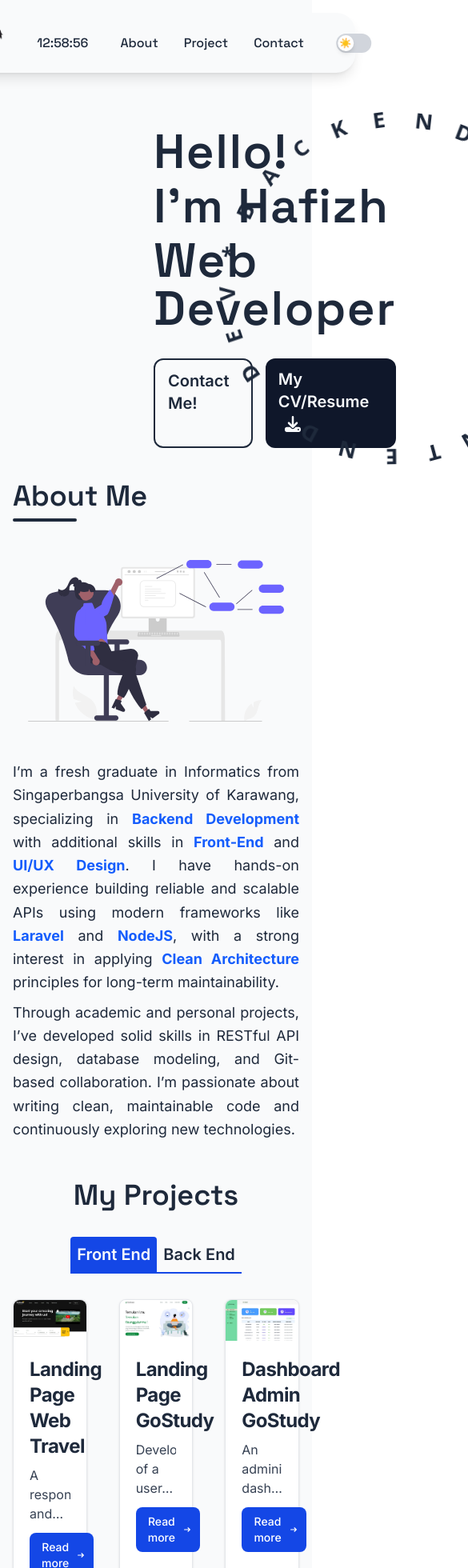
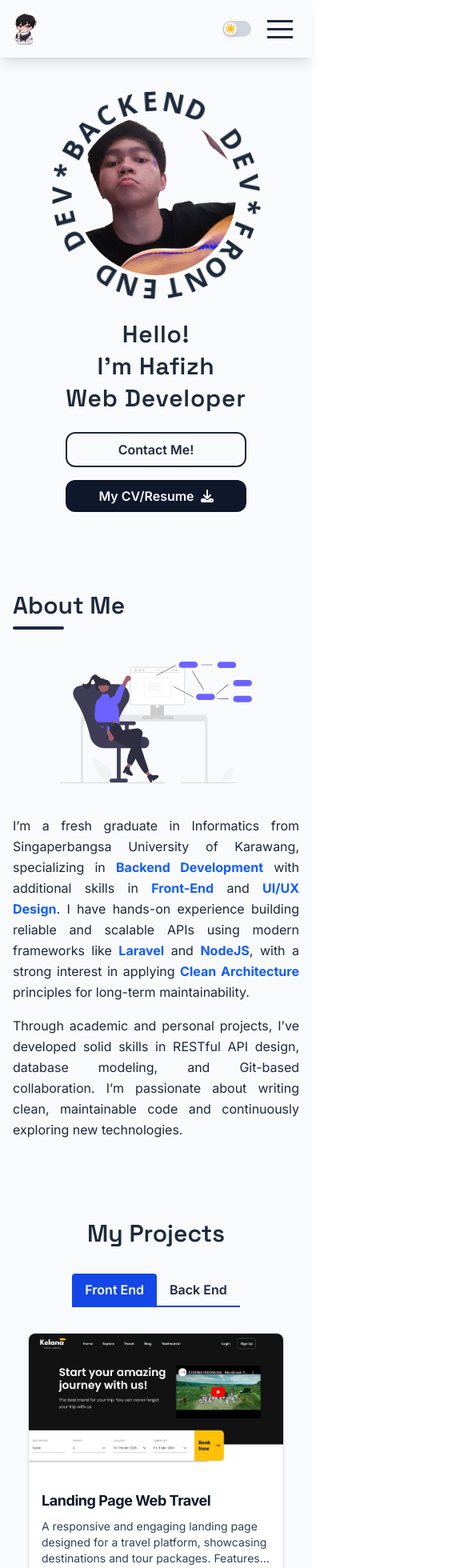
Before and after one commit to mhafiiizh/portfolio, a React (Vite) app: page / in a window 390 px wide. Shown: the top 1960 px of the page at 80% size, 585 px wide, since content can reach past the window. Built offline with nearby package versions, Linux system fonts and the light colour scheme.

Commit message:
feat: responsive design

```diff
--- a/api/send-email.ts
+++ b/api/send-email.ts
@@ -8,11 +8,9 @@ exports.handler = async function (request, response) {
   try {
     const { template_id, user_id, template_params } = await request.json(); // Menggunakan request.json()
 
-    // Ambil rahasia dari Environment Variables Vercel
     const emailJsServiceId = process.env.EMAILJS_SERVICE_ID;
     const emailJsPublicKey = process.env.EMAILJS_PUBLIC_KEY;
 
-    // Lakukan validasi dasar jika diperlukan
     if (!emailJsServiceId || !template_id || !user_id || !template_params) {
       return new Response('Missing or invalid parameters', { status: 400 });
     }
--- a/index.html
+++ b/index.html
@@ -5,7 +5,7 @@
     <link
       rel="icon"
       type="image/svg+xml"
-      href="./src/assets/h_logo.png"
+      href="./src/assets/logo_h.png"
     />
     <meta
       name="viewport"
--- a/package.json
+++ b/package.json
@@ -23,6 +23,7 @@
     "@tailwindcss/vite": "^4.1.8",
     "framer-motion": "^12.15.0",
     "gh-pages": "^6.3.0",
+    "hamburger-react": "^2.5.2",
     "react": "^19.1.0",
     "react-dom": "^19.1.0",
     "tailwindcss": "^4.1.8"
--- a/src/components/About.tsx
+++ b/src/components/About.tsx
@@ -6,23 +6,28 @@ export default function About() {
       id='about'
       className='flex flex-col items-center justify-center min-h-screen pt-10 px-4 md:px-8 lg:px-16'
     >
-      <div className='w-full max-w-6xl mb-12 text-left'>
-        <h1 className='font-space-grotesk text-4xl md:text-5xl font-semibold'>
+      {/* Header */}
+      <div className='w-full max-w-6xl mb-10 text-left'>
+        <h1 className='font-space-grotesk text-3xl md:text-4xl lg:text-5xl font-semibold'>
           About Me
         </h1>
-        <div className='h-1 w-20 bg-text-light dark:bg-text-dark mt-2 rounded-full'></div>
+        <div className='h-1 w-16 md:w-20 bg-text-light dark:bg-text-dark mt-2 rounded-full'></div>
       </div>
 
-      <div className='flex flex-col md:flex-row items-center justify-center gap-12 max-w-7xl w-full'>
+      {/* Content */}
+      <div className='flex flex-col md:flex-row items-center justify-center gap-10 md:gap-12 max-w-7xl w-full'>
+        {/* Image Section */}
         <div className='w-full md:w-1/2 flex justify-center'>
           <img
             src={aboutImg}
             alt='About Illustration'
-            className='w-full max-w-xs md:max-w-md lg:max-w-sm'
+            className='w-full max-w-[240px] md:max-w-md lg:max-w-sm'
           />
         </div>
-        <div className='font-inter text-lg md:text-xl leading-relaxed text-text-light dark:text-text-dark w-full md:w-1/2 text-justify md:text-justify'>
-          <p className='mb-2'>
+
+        {/* Text Section */}
+        <div className='font-inter text-base md:text-lg lg:text-xl leading-relaxed text-text-light dark:text-text-dark w-full md:w-1/2 text-justify'>
+          <p className='mb-4'>
             I’m a fresh graduate in Informatics from Singaperbangsa University
             of Karawang, specializing in{' '}
             <strong className='text-blue-600 dark:text-blue-400'>
@@ -49,7 +54,7 @@ export default function About() {
             </strong>{' '}
             principles for long-term maintainability.
           </p>
-          <p className='mb-2'>
+          <p>
             Through academic and personal projects, I’ve developed solid skills
             in RESTful API design, database modeling, and Git-based
             collaboration. I’m passionate about writing clean, maintainable code
--- a/src/components/Footer.tsx
+++ b/src/components/Footer.tsx
@@ -3,7 +3,7 @@ export default function Footer() {
     <>
       <div className='flex flex-col gap-5 items-center justify-center text-text-dark dark:text-text-dark bg-blue-700 dark:bg-blue-600 h-fit mt-10 p-5'>
         <h1 className='text-3xl'>Let's Work Together 🙌🏻</h1>
-        <p>Copyright &copy; 2024 Muhammad Hafizh Ihsan</p>
+        <p>Copyright &copy; 2025 Muhammad Hafizh Ihsan</p>
       </div>
     </>
   );
--- a/src/components/Hero.tsx
+++ b/src/components/Hero.tsx
@@ -5,51 +5,49 @@ import CircularText from '@/components/third-party/CircularText';
 
 export default function Hero() {
   return (
-    <div className='hero flex flex-row justify-between px-48 pt-40'>
-      <div className='left-side flex flex-col gap-8 justify-center font-semibold'>
-        <div className='text-6xl flex flex-col gap-2 font-space-grotesk tracking-wide'>
+    <div className='flex flex-col-reverse lg:flex-row items-center justify-between gap-14 md:gap-14 px-6 md:px-24 lg:px-36 xl:px-48 pt-36 md:pt-36 lg:pt-40'>
+      {/* Left Side */}
+      <div className='flex flex-col gap-6 justify-center font-semibold text-center lg:text-left'>
+        <div className='text-3xl md:text-4xl lg:text-5xl flex flex-col gap-1 font-space-grotesk tracking-wide'>
           <h1>Hello!</h1>
           <h1>I'm Hafizh</h1>
           <h1>Web Developer</h1>
         </div>
-        <div className='flex text-xl gap-4 font-inter'>
+
+        <div className='flex flex-col md:flex-row text-base md:text-lg lg:text-xl gap-4 justify-center lg:justify-start font-inter'>
           <a
             href='https://mail.google.com/mail/?view=cm&fs=1&to=muhammadhafizhihsan@gmail.com'
             target='_blank'
             rel='noopener'
-            className='border-2 rounded-xl pt-3 p-4 hover:bg-background-dark hover:text-text-dark dark:hover:bg-background-light dark:hover:text-text-light cursor-pointer'
+            className='border-2 rounded-xl py-2 px-4 md:py-3 md:px-5 hover:bg-background-dark hover:text-text-dark dark:hover:bg-background-light dark:hover:text-text-light cursor-pointer'
           >
             Contact Me!
           </a>
-          <div className='rounded-xl pt-3 p-4 bg-background-dark text-text-dark dark:bg-background-light dark:text-text-light'>
           <a
             href='/doc/CV_Muhammad-Hafizh-Ihsan.pdf'
             download='CV_Muhammad-Hafizh-Ihsan.pdf'
             target='_blank'
             rel='noopener noreferrer'
+            className='rounded-xl py-2 px-4 md:py-3 md:px-5 bg-background-dark text-text-dark dark:bg-background-light dark:text-text-light flex items-center justify-center gap-2'
           >
             My CV/Resume
+            <FontAwesomeIcon icon={faDownload} />
           </a>
-            <FontAwesomeIcon
-              icon={faDownload}
-              className='pl-2'
-            />
         </div>
       </div>
-      </div>
-      <div className='relative'>
+
+      {/* Right Side */}
+      <div className='relative flex justify-center items-center'>
         <img
           src={heroImg}
-          height={250}
-          width={250}
-          className='rounded-full mt-5'
+          className='rounded-full h-[200px] w-[200px] md:h-[220px] md:w-[220px] lg:h-[250px] lg:w-[250px]'
           alt='Hero Image'
         />
         <CircularText
           text='FRONTEND DEV*BACKEND DEV*'
           onHover='speedUp'
           spinDuration={20}
-          className='absolute inset-0 h-full scale-115 text-text-light dark:text-text-dark'
+          className='absolute inset-0 h-full scale-140 md:scale-135 lg:scale-130 text-text-light dark:text-text-dark pointer-events-none'
         />
       </div>
     </div>
--- a/src/components/Nav.tsx
+++ b/src/components/Nav.tsx
@@ -1,11 +1,16 @@
-import { useState, useEffect } from 'react';
+import { useState, useEffect, useRef } from 'react';
 import isoImg from '@/assets/iso.png';
 import type { Theme } from '@/hooks/useTheme';
 import { useTheme } from '@/hooks/useTheme';
+import { Squash as Hamburger } from 'hamburger-react';
 
 export default function Nav() {
   const [theme, setTheme] = useTheme();
   const [time, setTime] = useState<string>('');
+  const [isAtTop, setIsAtTop] = useState<boolean>(true);
+  const [isHovered, setIsHovered] = useState<boolean>(false);
+  const [isMobileMenuOpen, setIsMobileMenuOpen] = useState<boolean>(false);
+  const mobileNavRef = useRef<HTMLDivElement>(null);
 
   useEffect(() => {
     const updateClock = () => {
@@ -15,35 +20,83 @@ export default function Nav() {
       const s = now.getSeconds().toString().padStart(2, '0');
       setTime(`${h}:${m}:${s}`);
     };
-
     updateClock();
     const interval = setInterval(updateClock, 1000);
-
     return () => clearInterval(interval);
   }, []);
 
+  useEffect(() => {
+    const handleScroll = () => {
+      setIsAtTop(window.scrollY < 20);
+    };
+    window.addEventListener('scroll', handleScroll);
+    return () => {
+      window.removeEventListener('scroll', handleScroll);
+    };
+  }, []);
+
+  useEffect(() => {
+    const handleClickOutside = (event: MouseEvent) => {
+      if (
+        mobileNavRef.current &&
+        !mobileNavRef.current.contains(event.target as Node)
+      ) {
+        setIsMobileMenuOpen(false);
+      }
+    };
+
+    if (isMobileMenuOpen) {
+      document.addEventListener('mousedown', handleClickOutside);
+    }
+
+    return () => {
+      document.removeEventListener('mousedown', handleClickOutside);
+    };
+  }, [isMobileMenuOpen]);
+
   const handleThemeChange = () => {
     const newTheme: Theme = theme === 'dark' ? 'light' : 'dark';
-    console.log('Switching to:', newTheme);
     setTheme(newTheme);
   };
 
+  const handleLinkClick = () => {
+    setIsMobileMenuOpen(false);
+  };
+
   return (
-    <nav className='font-medium font-space-grotesk text-text-light dark:text-text-dark fixed top-4 left-1/2 transform -translate-x-1/2 flex flex-row items-center gap-10 bg-background-light dark:bg-background-dark rounded-3xl py-2 px-5 shadow-lg z-50 dark:shadow-blue-950'>
+    <>
+      <nav
+        id='main-nav'
+        className={`
+          font-medium font-space-grotesk
+          text-text-light dark:text-text-dark
+          fixed top-4 left-1/2 transform -translate-x-1/2
+          hidden md:flex flex-row items-center
+          rounded-3xl py-2 px-5 shadow-lg z-50
+          transition-all duration-300 ease-in-out
+          ${
+            isAtTop || isHovered
+              ? 'bg-background-light dark:bg-background-dark shadow-lg dark:shadow-blue-950'
+              : 'bg-background-light/70 dark:bg-background-dark/70 shadow-md dark:shadow-blue-950/50 backdrop-blur-sm'
+          }
+          gap-4 lg:gap-10
+        `}
+        onMouseEnter={() => setIsHovered(true)}
+        onMouseLeave={() => setIsHovered(false)}
+      >
         <img
           src={isoImg}
-        width={40}
-        height={40}
           alt='Iso Image'
+          className='w-8 lg:w-8'
         />
 
-      <p>{time}</p>
+        <p className='hidden lg:block text-sm lg:text-base'>{time}</p>
 
-      <ul className='flex flex-row items-center gap-8'>
+        <ul className='flex flex-row items-center gap-4 lg:gap-8'>
           <li>
             <a
               href='#about'
-            className='hover:text-blue-600 dark:hover:text-blue-400 transition-colors duration-200'
+              className='hover:text-blue-600 dark:hover:text-blue-400 transition-colors duration-200 text-sm lg:text-base'
             >
               About
             </a>
@@ -51,7 +104,7 @@ export default function Nav() {
           <li>
             <a
               href='#project'
-            className='hover:text-blue-600 dark:hover:text-blue-400 transition-colors duration-200'
+              className='hover:text-blue-600 dark:hover:text-blue-400 transition-colors duration-200 text-sm lg:text-base'
             >
               Project
             </a>
@@ -59,7 +112,7 @@ export default function Nav() {
           <li>
             <a
               href='#contact'
-            className='hover:text-blue-600 dark:hover:text-blue-400 transition-colors duration-200'
+              className='hover:text-blue-600 dark:hover:text-blue-400 transition-colors duration-200 text-sm lg:text-base'
             >
               Contact
             </a>
@@ -75,8 +128,8 @@ export default function Nav() {
               onChange={handleThemeChange}
               aria-label='Toggle dark mode'
             />
-          <div className='w-11 h-6 bg-gray-300 dark:bg-gray-600 peer-focus:outline-none peer-focus:ring-2 peer-focus:ring-blue-300 rounded-full peer peer-checked:bg-blue-600 transition-all duration-300'></div>
-          <div className='absolute left-0.5 top-0.5 w-5 h-5 bg-white rounded-full shadow-md transform transition-transform duration-300 peer-checked:translate-x-5 flex items-center justify-center'>
+            <div className='w-9 h-5 lg:w-11 lg:h-6 bg-gray-300 dark:bg-gray-600 peer-focus:outline-none peer-focus:ring-2 peer-focus:ring-blue-300 rounded-full peer peer-checked:bg-blue-600 transition-all duration-300'></div>
+            <div className='absolute left-0.5 top-0.5 w-4 h-4 lg:w-5 lg:h-5 bg-white rounded-full shadow-md transform transition-transform duration-300 peer-checked:translate-x-4 lg:peer-checked:translate-x-5 flex items-center justify-center'>
               {theme === 'dark' ? (
                 <span className='text-xs'>🌙</span>
               ) : (
@@ -86,5 +139,99 @@ export default function Nav() {
           </label>
         </div>
       </nav>
+
+      {/* Mobile Navigation */}
+      <nav
+        ref={mobileNavRef}
+        className='md:hidden fixed top-0 left-0 right-0 z-50 w-full'
+      >
+        <div
+          className={`
+      font-medium font-space-grotesk
+      text-text-light dark:text-text-dark
+      flex flex-row items-center justify-between
+      px-4 py-3
+      transition-all duration-300 ease-in-out
+      ${
+        isAtTop
+          ? 'bg-background-light dark:bg-background-dark shadow-lg dark:shadow-blue-950'
+          : 'bg-background-light/70 dark:bg-background-dark/70 shadow-md dark:shadow-blue-950/50 backdrop-blur-sm'
+      }
+    `}
+        >
+          <div className='flex items-center gap-3'>
+            <img
+              src={isoImg}
+              alt='Iso Image'
+              className='w-8'
+            />
+          </div>
+
+          <div className='flex items-center gap-3'>
+            <label className='relative inline-flex items-center cursor-pointer'>
+              <input
+                type='checkbox'
+                className='sr-only peer'
+                checked={theme === 'dark'}
+                onChange={handleThemeChange}
+                aria-label='Toggle dark mode'
+              />
+              <div className='w-9 h-5 bg-gray-300 dark:bg-gray-600 peer-focus:outline-none peer-focus:ring-2 peer-focus:ring-blue-300 rounded-full peer peer-checked:bg-blue-600 transition-all duration-300'></div>
+              <div className='absolute left-0.5 top-0.5 w-4 h-4 bg-white rounded-full shadow-md transform transition-transform duration-300 peer-checked:translate-x-4 flex items-center justify-center'>
+                {theme === 'dark' ? (
+                  <span className='text-xs'>🌙</span>
+                ) : (
+                  <span className='text-xs'>☀️</span>
+                )}
+              </div>
+            </label>
+            <Hamburger
+              toggled={isMobileMenuOpen}
+              toggle={setIsMobileMenuOpen}
+            />
+          </div>
+        </div>
+
+        {/* Mobile Menu Dropdown */}
+        <div
+          className={`
+            overflow-hidden transition-all duration-300 ease-in-out
+            bg-background-light/95 dark:bg-background-dark/95 backdrop-blur-md
+            shadow-lg dark:shadow-blue-950/50
+            ${isMobileMenuOpen ? 'max-h-60 opacity-100' : 'max-h-0 opacity-0'}
+          `}
+        >
+          <ul className='flex flex-col py-2'>
+            <li>
+              <a
+                href='#about'
+                onClick={handleLinkClick}
+                className='block px-6 py-3 hover:bg-gray-100 dark:hover:bg-gray-800 hover:text-blue-600 dark:hover:text-blue-400 transition-all duration-200 text-base font-medium'
+              >
+                About
+              </a>
+            </li>
+            <li>
+              <a
+                href='#project'
+                onClick={handleLinkClick}
+                className='block px-6 py-3 hover:bg-gray-100 dark:hover:bg-gray-800 hover:text-blue-600 dark:hover:text-blue-400 transition-all duration-200 text-base font-medium'
+              >
+                Project
+              </a>
+            </li>
+            <li>
+              <a
+                href='#contact'
+                onClick={handleLinkClick}
+                className='block px-6 py-3 hover:bg-gray-100 dark:hover:bg-gray-800 hover:text-blue-600 dark:hover:text-blue-400 transition-all duration-200 text-base font-medium'
+              >
+                Contact
+              </a>
+            </li>
+          </ul>
+        </div>
+      </nav>
+    </>
   );
 }
--- a/src/components/Project.tsx
+++ b/src/components/Project.tsx
@@ -14,42 +14,41 @@ export default function Project() {
   );
 
   return (
-    <>
     <section
       id='project'
       className='flex flex-col gap-8 items-center justify-center pt-10 px-4 md:px-8 lg:px-16'
     >
-        <h1 className='text-4xl md:text-5xl font-semibold font-space-grotesk'>
+      {/* Heading */}
+      <h1 className='text-3xl md:text-4xl lg:text-5xl font-semibold font-space-grotesk text-center'>
         My Projects
       </h1>
-        <div className='flex border-b-2 border-blue-700 dark:border-blue-600 text-xl font-semibold font-inter'>
+
+      {/* Category Tabs */}
+      <div className='flex flex-wrap justify-center border-b-2 border-blue-700 dark:border-blue-600 text-base md:text-lg lg:text-xl font-semibold font-inter'>
         <button
           onClick={() => handleCategoryProject('frontend')}
-            className={`p-2 transition-colors duration-300
-      ${
+          className={`px-4 py-2 transition-colors duration-300 ${
             category === 'frontend'
-          ? 'bg-blue-700 dark:bg-blue-600 rounded-t-sm text-text-dark dark:text-text-dark'
-          : 'text-text-light dark:text-text-dark cursor-pointer'
-      }
-    `}
+              ? 'bg-blue-700 dark:bg-blue-600 rounded-t text-text-dark dark:text-text-dark'
+              : 'text-text-light dark:text-text-dark hover:opacity-80'
+          }`}
         >
           Front End
         </button>
         <button
           onClick={() => handleCategoryProject('backend')}
-            className={`p-2 transition-colors duration-300
-      ${
+          className={`px-4 py-2 transition-colors duration-300 ${
             category === 'backend'
-          ? 'bg-blue-700 dark:bg-blue-600 rounded-t-sm text-text-dark dark:text-text-dark'
-          : 'text-text-light dark:text-text-dark cursor-pointer'
-      }
-    `}
+              ? 'bg-blue-700 dark:bg-blue-600 rounded-t text-text-dark dark:text-text-dark'
+              : 'text-text-light dark:text-text-dark hover:opacity-80'
+          }`}
         >
           Back End
         </button>
       </div>
+
+      {/* Projects List */}
       <ProjectList projects={filteredProjects} />
     </section>
-    </>
   );
 }
--- a/src/components/ProjectCard.tsx
+++ b/src/components/ProjectCard.tsx
@@ -12,27 +12,26 @@ export default function ProjectCard({ project }: ProjectCardProps) {
 
   return (
     <>
-      <div className='max-w-sm bg-white border border-gray-200 rounded-lg shadow-sm dark:bg-gray-800 dark:border-gray-700 font-inter'>
+      <div className='w-full max-w-xs md:max-w-sm bg-white border border-gray-200 rounded-lg shadow-sm dark:bg-gray-800 dark:border-gray-700 font-inter flex flex-col'>
         <img
-          className='rounded-t-lg'
+          className='rounded-t-lg w-full h-auto object-cover'
           src={project.image}
           alt={project.title}
         />
-        <div className='p-5'>
-          <h5 className='mb-2 text-2xl font-bold tracking-tight'>
+        <div className='p-4 md:p-5 flex flex-col flex-grow'>
+          <h5 className='mb-2 text-lg md:text-xl font-bold tracking-tight text-gray-900 dark:text-white'>
             {project.title}
           </h5>
-          <p className='mb-3 font-normal text-gray-700 dark:text-gray-400 line-clamp-3'>
+          <p className='mb-4 text-sm md:text-base text-gray-700 dark:text-gray-400 line-clamp-3'>
             {project.description}
           </p>
-
           <button
             onClick={() => setShowModal(true)}
-            className='inline-flex items-center px-3 py-2 text-sm font-medium text-white bg-blue-700 rounded-lg hover:bg-blue-800 focus:ring-4 focus:outline-none focus:ring-blue-300 dark:bg-blue-600 dark:hover:bg-blue-700 dark:focus:ring-blue-800 cursor-pointer'
+            className='mt-auto inline-flex items-center justify-center gap-2 px-4 py-2 text-sm font-medium text-white bg-blue-700 rounded-lg hover:bg-blue-800 focus:ring-4 focus:outline-none focus:ring-blue-300 dark:bg-blue-600 dark:hover:bg-blue-700 dark:focus:ring-blue-800 transition'
           >
             Read more
             <svg
-              className='rtl:rotate-180 w-3.5 h-3.5 ms-2'
+              className='w-4 h-4 rtl:rotate-180'
               aria-hidden='true'
               xmlns='http://www.w3.org/2000/svg'
               fill='none'
@@ -57,7 +56,7 @@ export default function ProjectCard({ project }: ProjectCardProps) {
         description={project.description}
         image={project.image}
         tech={project.tech}
-      ></Modal>
+      />
     </>
   );
 }
--- a/src/components/ProjectList.tsx
+++ b/src/components/ProjectList.tsx
@@ -7,8 +7,7 @@ interface ProjectListProps {
 
 export default function ProjectList({ projects }: ProjectListProps) {
   return (
-    <>
-      <div className='grid grid-cols-3 gap-10'>
+    <div className='grid grid-cols-1 md:grid-cols-2 lg:grid-cols-3 gap-6 md:gap-8 lg:gap-10 w-fit'>
       {projects.map((project) => (
         <ProjectCard
           key={project.id}
@@ -16,6 +15,5 @@ export default function ProjectList({ projects }: ProjectListProps) {
         />
       ))}
     </div>
-    </>
   );
 }
--- a/src/index.css
+++ b/src/index.css
@@ -13,3 +13,16 @@
   --color-highlight-light: #eab308;
   --color-highlight-dark: #facc15;
 }
+
+html {
+  overflow-x: hidden;
+}
+
+body {
+  overflow-x: hidden;
+  max-width: 100vw;
+}
+
+* {
+  box-sizing: border-box;
+}
```
Also changed, not shown: src/assets/logo_h.png (added), 1 other file (tests, documents, lock files or other folders). Lines whose indentation alone changed are shown as unchanged.
